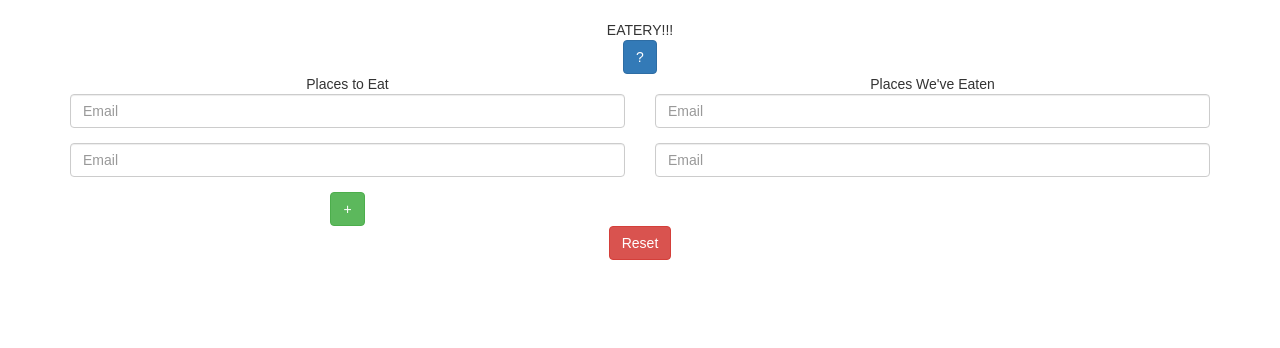
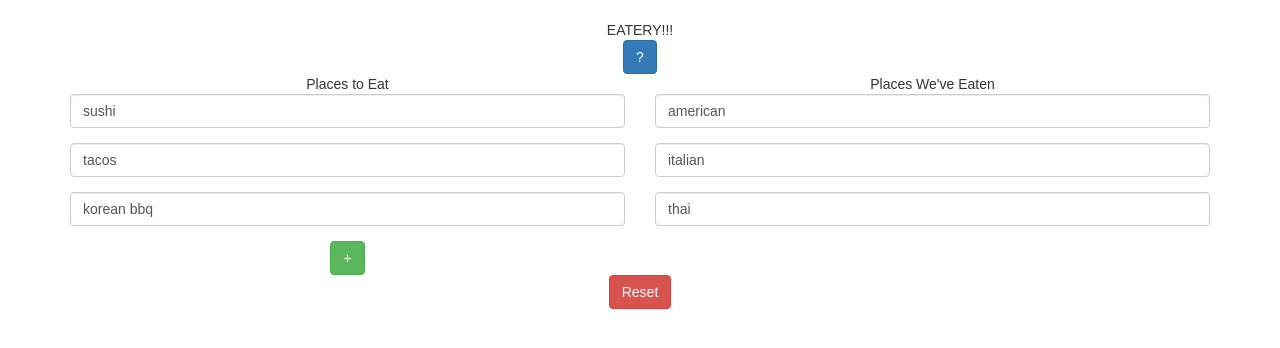
Before and after one commit to lindabarba/eatery, a React (Create React App) app: page / in a window 1280 px wide. Shown: the top 348 px of the page. Built offline with nearby package versions, Linux system fonts and the light colour scheme; the HTML template or start-up script is replaced by a standard one.

Commit message:
Adds props to list component

```diff
--- a/src/components/List.jsx
+++ b/src/components/List.jsx
@@ -2,15 +2,21 @@ import React from 'react';
 
 const List = (props) => {
 	console.log(props)
+
+	var input = props.places.map(function (elem, index) {
+		return (
+			<div className="form-group" key={index}>
+				<input type="text" className="form-control" id="exampleInputEmail1" value=				{elem}></input>
+			</div>
+		);
+	})
+	console.log(input)
+
 	return (
 		<div>
 			{props.title}
-			<div className= "form-group" >
-				<input type="text" className="form-control" id="exampleInputEmail1" placeholder="Email"></input>
-      </div>
-			<div className="form-group">
-				<input type="text" className="form-control" id="exampleInputEmail1" placeholder="Email"></input>
-			</div>
+
+			{input}
 		</div>
 	);
 };
```
